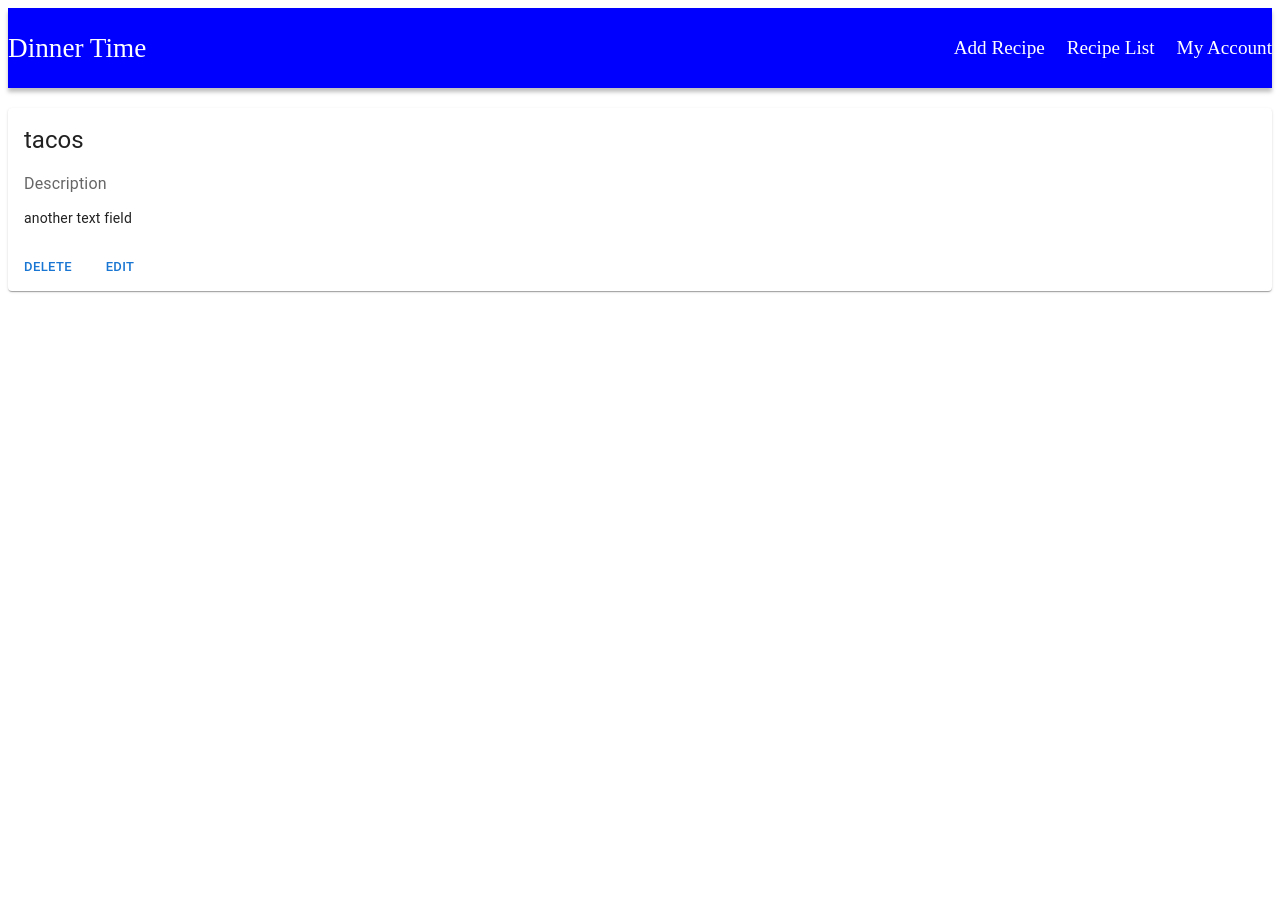
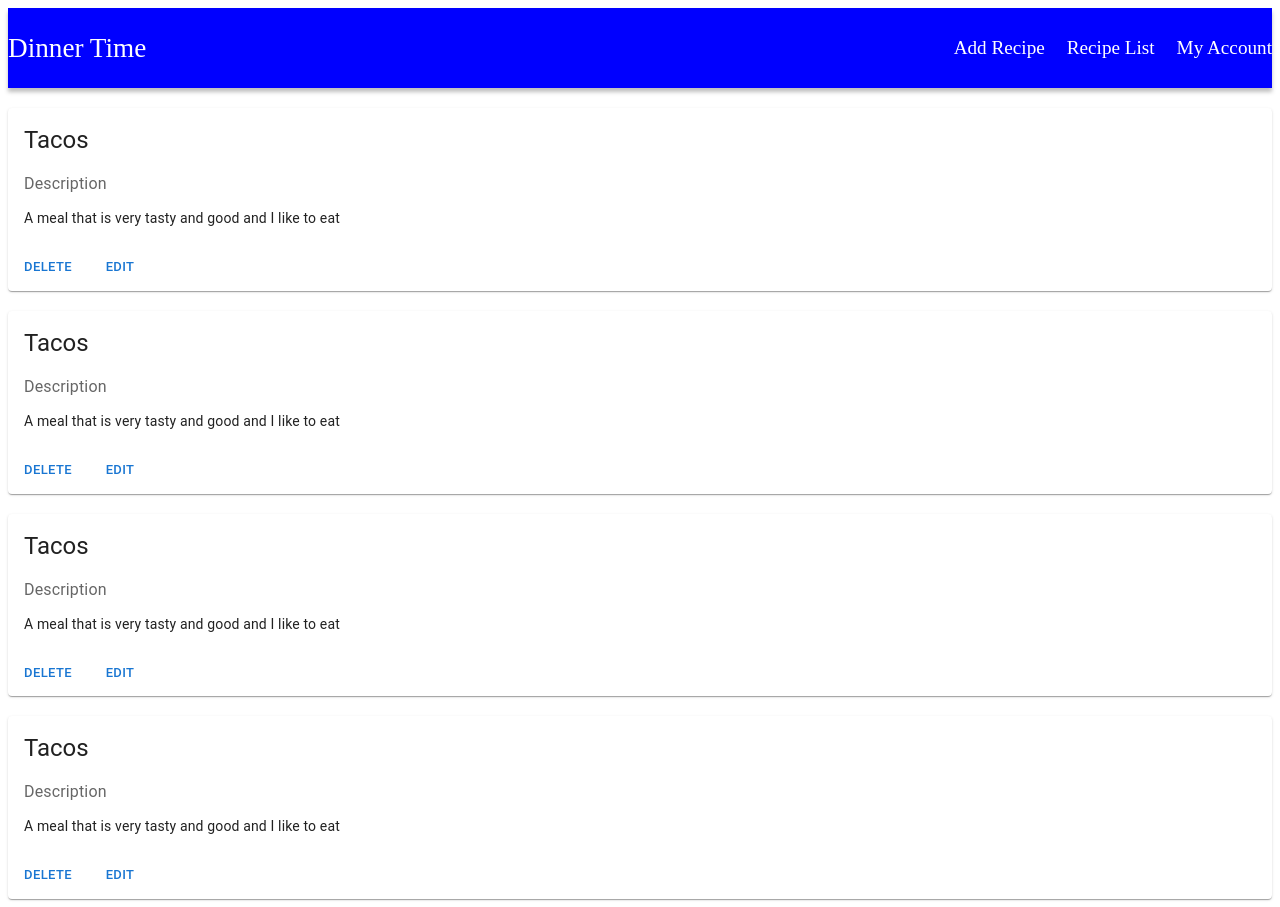
Before and after one commit to gusvoelker/mvp, a React app: page / in a window 1280 px wide. Before the commit the page ends 800 px from the top, so only its background shows below. Built offline with nearby package versions, Linux system fonts and the light colour scheme.

Commit message:
added description to add feature

```diff
--- a/src/components/Add.jsx
+++ b/src/components/Add.jsx
@@ -20,6 +20,7 @@ const AddContainer = styled.div`
 
 const AddRecipe = (props) => {
   //Add description
+  const [description, setDescription] = useState('');
   const [mealName, setMealName] = useState('');
   const [recipeLink, setRecipeLink] = useState('');
   const [cost, setCost] = useState('');
@@ -51,9 +52,15 @@ const AddRecipe = (props) => {
     setDifficulty(event.target.value);
   };
 
+  const handleDescriptionChange = (event) => {
+    event.persist();
+    setDescription(event.target.value);
+  };
+
   const handleSubmit = () => {
     let obj = {
       mealName: mealName,
+      description: description,
       recipeLink: recipeLink,
       cost: cost,
       rating: rating,
@@ -76,10 +83,16 @@ const AddRecipe = (props) => {
       <div>
         <TextField
           required
-          id="Meal Name"
+          id="meal-name"
           label="Meal Name"
           value={mealName}
           onChange={handleMealNameChange}
+        />
+        <TextField
+          id="description"
+          label="description"
+          value={description}
+          onChange={handleDescriptionChange}
         />
         <TextField
           id="recipe-link"
--- a/src/components/Recipe.jsx
+++ b/src/components/Recipe.jsx
@@ -15,12 +15,12 @@ const Recipe = (props) => {
     <Card sx={{ minWidth: 100, marginTop: '20px' }}>
       <CardContent>
         <Typography variant="h5" component="div">
-          {props.name}
+          {props.meal.name}
         </Typography>
         <Typography sx={{ mb: 1.5, mt: 2 }} color="text.secondary">
           Description
         </Typography>
-        <Typography variant="body2">{'another text field'}</Typography>
+        <Typography variant="body2">{props.meal.description}</Typography>
       </CardContent>
       <CardActions>
         <Button size="small">Delete</Button>
--- a/src/components/RecipeList.jsx
+++ b/src/components/RecipeList.jsx
@@ -13,6 +13,11 @@ const RecipeTitle = styled.h1`
   text-align: center;
 `
 
+const fakeMeak = {
+  name: 'Tacos',
+  description: 'A meal that is very tasty and good and I like to eat'
+}
+
 const RecipeList = () => {
   // return (
   //   <>
@@ -24,7 +29,13 @@ const RecipeList = () => {
   //   </>
   // )
   return (
-    <Recipe name="tacos"/>
+    <>
+      <Recipe meal={fakeMeak}/>
+      <Recipe meal={fakeMeak}/>
+      <Recipe meal={fakeMeak}/>
+      <Recipe meal={fakeMeak}/>
+
+    </>
   )
 }
 
```
